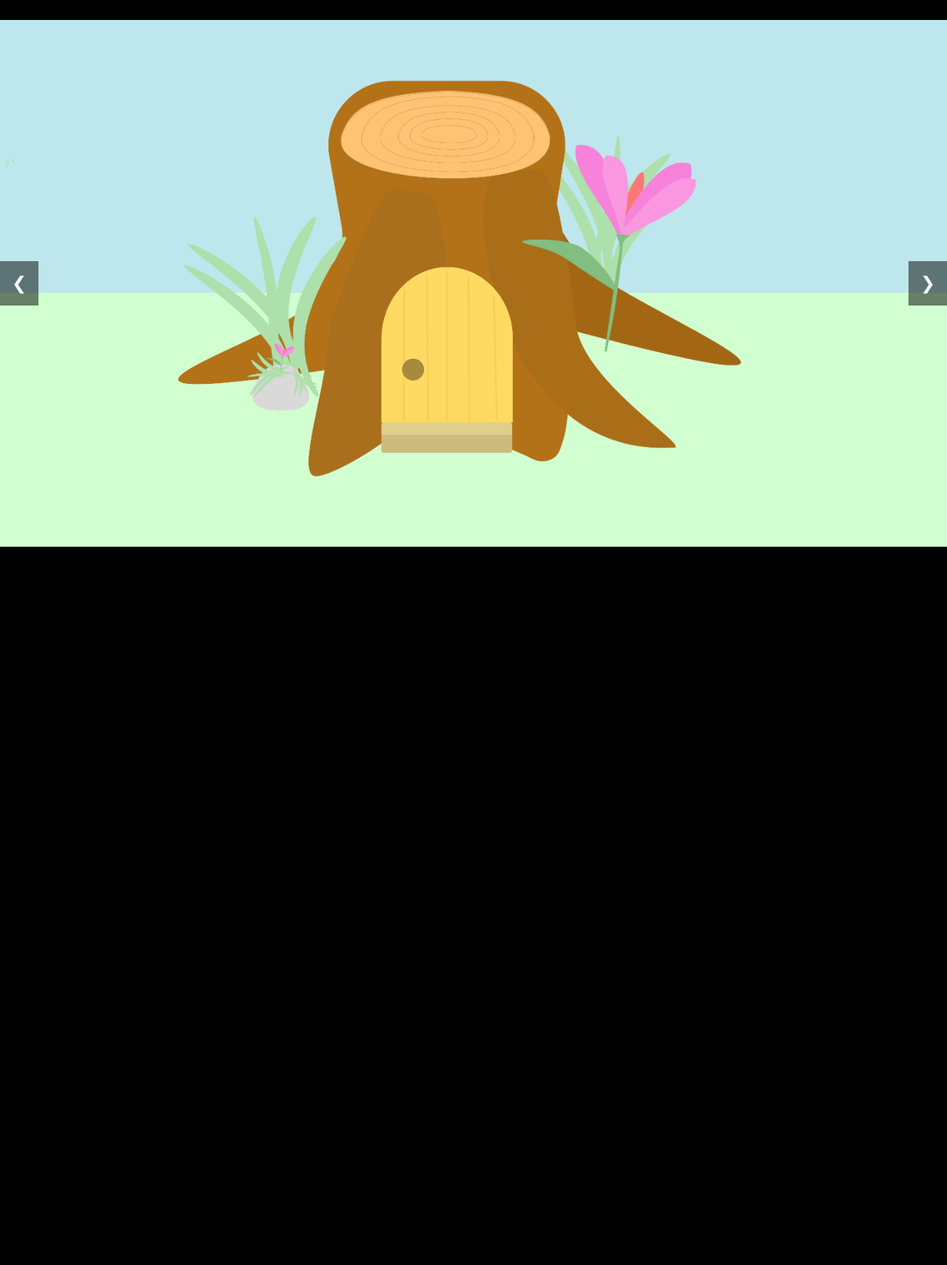
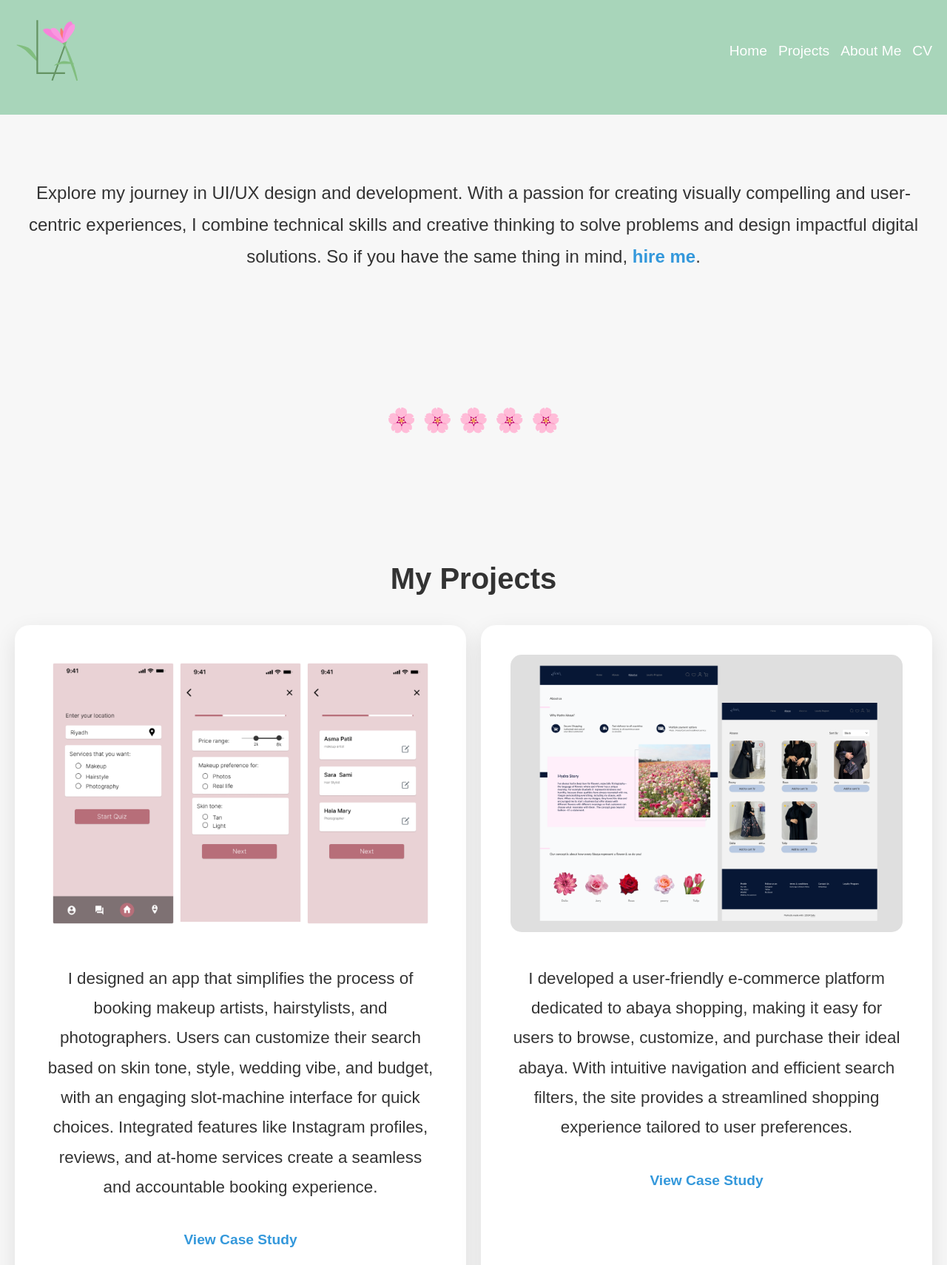
Before and after one commit to Lamees56/Lamees_Al-amri-s_Portfolio, a plain HTML site: page index.html in a window 1280 px wide. Shown: the part 17-1727 px from the top of the page at 74% size. Before the commit the page ends 800 px from the top, so only its background shows below. Drawn offline with Linux system fonts and the light colour scheme.

Commit message:
Add files via upload

```diff
--- a/index.html
+++ b/index.html
@@ -3,159 +3,138 @@
 <head>
     <meta charset="UTF-8">
     <meta name="viewport" content="width=device-width, initial-scale=1.0">
-    <title>Image Slideshow with PDF and Medium Buttons</title>
-    <style>
-        body, html {
-            margin: 0;
-            padding: 0;
-            height: 100%;
-            width: 100%;
-            display: flex;
-            justify-content: center;
-            align-items: center;
-            background-color: #000;
-            overflow: hidden;
-        }
-
-        .slideshow-container {
-            position: relative;
-            width: 100vw;
-            height: 100vh;
-            display: flex;
-            justify-content: center;
-            align-items: center;
-        }
-
-        .slideshow-container img {
-            width: 100vw;
-            height: 100vh;
-            object-fit: contain;
-            display: none;
-        }
-
-        .slideshow-container img.active {
-            display: block;
-        }
-
-        .left, .right {
-            position: absolute;
-            top: 50%;
-            transform: translateY(-50%);
-            padding: 16px;
-            background-color: rgba(0, 0, 0, 0.5);
-            color: white;
-            font-size: 24px;
-            cursor: pointer;
-        }
-
-        .left {
-            left: 0;
-        }
-
-        .right {
-            right: 0;
-        }
-
-        .pdf-button {
-            display: none;
-            position: absolute;
-            bottom: 100px; /* Adjust this value to move the button higher */
-            left: 50%;
-            transform: translateX(-50%);
-            padding: 10px 20px;
-            background-color: rgba(255, 255, 255, 0.8);
-            color: black;
-            font-size: 18px;
-            text-align: center;
-            border-radius: 5px;
-            cursor: pointer;
-            text-decoration: none;
-        }
-
-        .pdf-button:hover {
-            background-color: rgba(255, 255, 255, 1);
-        }
-
-        .show-pdf-button {
-            display: block;
-        }
-    </style>
+    <title>Lamees Al-Amri's Portfolio</title>
+    <link rel="stylesheet" href="styles.css">
 </head>
 <body>
+    <!-- Header Section -->
+    <header>
+        <div class="header-content">
+            <div class="logo">
+                <img src="LA_Logo.png" alt="Your Logo">
+            </div>
+            <nav>
+                <ul>
+                    <li><a href="#home">Home</a></li>
+                    <li><a href="#projects">Projects</a></li>
+                    <li><a href="#about">About Me</a></li>
+                    <li><a href="#cv">CV</a></li>
+                </ul>
+            </nav>
+        </div>
+    </header>
 
-<div class="slideshow-container">
-    <span class="left" onclick="showImage(currentIndex - 1)">&#10094;</span>
+    <!-- Home Section -->
+    <section id="home">
+        <div class="content-card">
+            <p>Explore my journey in UI/UX design and development. With a passion for creating visually compelling and user-centric experiences, I combine technical skills and creative thinking to solve problems and design impactful digital solutions. So if you have the same thing in mind, <a href="LameesAlAmri_CV.pdf" target="_blank" class="cta-link">hire me</a>.</p>
+        </div>
+    </section>
 
-    <img src="1.png" class="active">
-    <img src="2.png">
-    <img src="3.png">
-    <img src="4.png">
-    <img src="5.png">
-    <img src="6.png">
-    <img src="7.png">
-    <img src="8.png">
-    <img src="9.png">
-    <img src="10.png"> <!-- 10th Image Added -->
+    <!-- Flower Divider -->
+    <section id="flower-divider">
+        <div class="flower-divider">
+            🌸 🌸 🌸 🌸 🌸
+        </div>
+    </section>
 
-    <!-- PDF Button for Image 8 -->
-    <a href="Glam2Home_ByLamees-Al-Amri.pdf" class="pdf-button" id="pdfButton8" target="_blank">Click Here for more info</a>
+    <!-- Projects Section -->
+    <section id="projects">
+        <div class="content-card">
+            <h2>My Projects</h2>
 
-    <!-- PDF Button for Image 9 -->
-    <a href="HYDRA-p2.pdf" class="pdf-button" id="pdfButton9" target="_blank">Click Here for more info</a>
+            <!-- First row of Project Cards -->
+            <div class="projects-row">
+                <div class="card">
+                    <img src="B_interfaces.png" alt="Project 1">
+                    <div class="card-content">
+                        <p>I designed an app that simplifies the process of booking makeup artists, hairstylists, and photographers.
+                            Users can customize their search based on skin tone, style, wedding vibe, and budget,
+                            with an engaging slot-machine interface for quick choices. Integrated features like Instagram profiles,
+                            reviews, and at-home services create a seamless and accountable booking experience.</p>
+                        <a href="Glam2Home_ByLamees-Al-Amri.pdf" target="_blank">View Case Study</a>
+                    </div>
+                </div>
 
-    <!-- Medium Button for Image 10 -->
-    <a href="https://medium.com/@lameesalamri56/case-study-goodreads-redesign-this-redesign-will-make-you-never-want-to-uninstall-goodreads-again-c84094c4952c" class="pdf-button" id="mediumButton10" target="_blank">Read My Medium Article</a>
+                <div class="card">
+                    <img src="H_interfaces.png" alt="Project 2">
+                    <div class="card-content">
+                        <p>I developed a user-friendly e-commerce platform dedicated to abaya shopping, making it easy for users to browse,
+                            customize, and purchase their ideal abaya. With intuitive navigation and efficient search filters,
+                            the site provides a streamlined shopping experience tailored to user preferences.</p>
+                        <a href="https://medium.com/@lameesalamri56/case-study-ecommerce-hydra-abaya-f2eeb1caf3b6" target="_blank">View Case Study</a>
+                    </div>
+                </div>
+            </div>
 
-    <span class="right" onclick="showImage(currentIndex + 1)">&#10095;</span>
-</div>
+            <!-- Second row of Project Cards -->
+            <div class="projects-row">
+                <div class="card">
+                    <img src="G_interfaces.png" alt="Project 3">
+                    <div class="card-content">
+                        <p>For the Goodreads redesign, I focused on improving user navigation, modernizing the interface,
+                             and enhancing the book discovery process. The updated design makes it easier for users to explore,
+                            categorize, and review books, resulting in a smoother, more engaging user experience.</p>
+                        <a href="https://medium.com/@lameesalamri56/case-study-goodreads-redesign-this-redesign-will-make-you-never-want-to-uninstall-goodreads-again-c84094c4952c" target="_blank">View Case Study</a>
+                    </div>
+                </div>
 
-<script>
-    let currentIndex = 0;
-    const images = document.querySelectorAll('.slideshow-container img');
-    const pdfButton8 = document.getElementById('pdfButton8');
-    const pdfButton9 = document.getElementById('pdfButton9');
-    const mediumButton10 = document.getElementById('mediumButton10'); // Medium Button for Image 10
+                <div class="card">
+                    <img src="T_interfaces.png" alt="Project 4">
+                    <div class="card-content">
+                        <p>I created Taskins, an app that helps users break down tasks into manageable steps, making productivity more achievable.
+                            With a built-in “breathe in and out” relaxation feature,
+                             users can manage stress while staying organized, creating a more calming and productive workflow.</p>
+                        <a href="https://medium.com/@lameesalamri56/case-study-wellness-project-taskins-baacf1f08dee" target="_blank">View Case Study</a>
+                    </div>
+                </div>
+            </div>
+        </div>
+    </section>
 
-    function showImage(index) {
-        if (index < 0) {
-            currentIndex = images.length - 1;
-        } else if (index >= images.length) {
-            currentIndex = 0;
-        } else {
-            currentIndex = index;
-        }
+    <!-- About Me Section -->
+    <section id="about">
+        <div class="content-card">
+            <h2>About Me</h2>
+            <div class="about-columns">
+                <!-- Coding Skills Column -->
+                <div class="column">
+                    <h3>My Coding Skills</h3>
+                    <ul>
+                        <li>HTML & CSS ★★★★★</li>
+                        <li>JavaScript ★★★☆☆</li>
+                        <li>C++ ★★★☆☆</li>
+                        <li>Responsive Web Design ★★★★★</li>
+                        <li>Accessibility Design ★★★★★</li>
+                    </ul>
+                </div>
 
-        images.forEach(img => img.classList.remove('active'));
-        images[currentIndex].classList.add('active');
+                <!-- Design Skills Column -->
+                <div class="column">
+                    <h3>My Design Skills</h3>
+                    <ul>
+                        <li>UX/UI Design ★★★★★</li>
+                        <li>Wireframing & Prototyping ★★★★★</li>
+                        <li>User Research & Testing ★★★★★</li>
+                        <li>Information Architecture ★★★★★</li>
+                        <li>Interaction Design ★★★★★</li>
+                    </ul>
+                </div>
+            </div>
+        </div>
+    </section>
 
-        // Show the PDF button for image 8
-        if (currentIndex === 7) { // Image 8 (index 7)
-            pdfButton8.classList.add('show-pdf-button');
-            pdfButton9.classList.remove('show-pdf-button');
-            mediumButton10.classList.remove('show-pdf-button');
-        }
-        // Show the PDF button for image 9
-        else if (currentIndex === 8) { // Image 9 (index 8)
-            pdfButton8.classList.remove('show-pdf-button');
-            pdfButton9.classList.add('show-pdf-button');
-            mediumButton10.classList.remove('show-pdf-button');
-        }
-        // Show the Medium button for image 10
-        else if (currentIndex === 9) { // Image 10 (index 9)
-            pdfButton8.classList.remove('show-pdf-button');
-            pdfButton9.classList.remove('show-pdf-button');
-            mediumButton10.classList.add('show-pdf-button');
-        }
-        // Hide all buttons on other images
-        else {
-            pdfButton8.classList.remove('show-pdf-button');
-            pdfButton9.classList.remove('show-pdf-button');
-            mediumButton10.classList.remove('show-pdf-button');
-        }
-    }
+    <!-- CV Section -->
+    <section id="cv">
+        <div class="content-card">
+            <h2>My CV</h2>
+            <a href="LameesAlAmri_CV.pdf" target="_blank">Download CV</a>
+        </div>
+    </section>
 
-    showImage(currentIndex);
-</script>
-
+    <!-- Footer -->
+    <footer>
+        <p>&copy; 2024 Lamees Al-Amri. All rights reserved.</p>
+    </footer>
 </body>
 </html>
--- /dev/null
+++ b/styles.css
@@ -0,0 +1,175 @@
+/* Basic styling */
+body {
+    font-family: 'Arial', sans-serif;
+    margin: 0;
+    padding: 0;
+    background-color: #f7f7f7;
+    color: #333333; /* Dark grey for font across the body */
+}
+
+/* Header */
+header {
+    background-color: #A8D5BA; /* Lighter pastel green */
+    padding: 20px;
+}
+
+.header-content {
+    display: flex;
+    justify-content: space-between;
+    align-items: center;
+    max-width: 1300px;
+    margin: auto;
+}
+
+header nav ul {
+    list-style: none;
+    padding: 0;
+    display: flex;
+    gap: 15px;
+}
+
+header nav ul li a {
+    color: #fff;
+    text-decoration: none;
+    font-weight: 500;
+    font-size: 1.2rem;
+}
+
+header nav ul li a:hover {
+    color: #e966ee;
+}
+
+/* Logo */
+.logo {
+    max-width: 150px;
+}
+
+/* Section styling */
+section {
+    padding: 60px 20px; /* Reduced padding to make sections closer */
+    text-align: center;
+    max-width: 1300px;
+    margin: auto;
+}
+
+section h2 {
+    font-size: 2.5rem; /* Adjusted size for better spacing */
+    margin-bottom: 40px;
+    color: #333333; /* Dark grey font for section titles */
+}
+
+section p {
+    font-size: 1.5rem;
+    line-height: 1.8;
+    margin-bottom: 40px;
+    color: #333333; /* Dark grey font for paragraph text */
+}
+
+/* Home Section */
+.cta-link {
+    font-size: 1.5rem;
+    color: #3498db;
+    font-weight: 600;
+    text-decoration: none;
+}
+
+.cta-link:hover {
+    color: #201f1f;
+    text-decoration: underline;
+}
+
+/* Flower Divider */
+.flower-divider {
+    font-size: 2rem; /* Larger size for the flowers */
+    text-align: center;
+    padding: 20px 0;
+}
+
+/* Projects */
+.projects-row {
+    display: flex;
+    justify-content: space-between;
+    gap: 20px;
+    margin-bottom: 40px;
+}
+
+.card {
+    background-color: #fff;
+    border-radius: 20px;
+    box-shadow: 0 10px 30px rgba(0, 0, 0, 0.1);
+    display: flex;
+    flex-direction: column;
+    align-items: center;
+    padding: 40px;
+    width: 100%;
+    text-align: center;
+    transition: transform 0.3s ease;
+}
+
+.card:hover {
+    transform: translateY(-10px);
+}
+
+.card img {
+    width: 100%;
+    max-width: 600px; /* Larger images */
+    border-radius: 15px;
+}
+
+.card-content {
+    padding: 20px 0;
+    width: 100%;
+}
+
+.card-content p {
+    font-size: 1.4rem;
+    color: #333333; /* Dark grey font for project descriptions */
+}
+
+.card-content a {
+    color: #3498db;
+    text-decoration: none;
+    font-weight: 600;
+    font-size: 1.2rem;
+}
+
+.card-content a:hover {
+    color: #201f1f;
+    text-decoration: underline;
+}
+
+/* About Section */
+.about-columns {
+    display: flex;
+    justify-content: space-between;
+    gap: 30px;
+}
+
+.column {
+    width: 48%;
+    text-align: left;
+}
+
+.column h3 {
+    text-align: center;
+    color: #333333; /* Dark grey font for column titles */
+}
+
+.column ul {
+    list-style: none;
+    padding-left: 0;
+}
+
+.column ul li {
+    font-size: 1.3rem;
+    padding: 10px 0;
+    color: #333333; /* Dark grey font for skill list */
+}
+
+/* Footer */
+footer {
+    background-color: #201f1f;
+    color: #fff;
+    padding: 20px;
+    text-align: center;
+}
```
Also changed, not shown: B_interfaces.png (added), G_interfaces.png (added), Group 54.png (added), H_interfaces.png (added), LA_Logo.png (added), P1_interface.png (added), T_interfaces.png (added), 1 other file.
